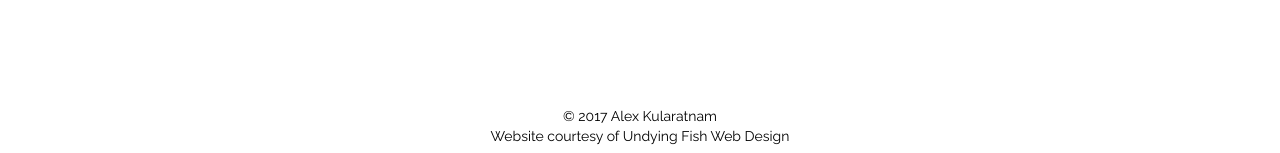
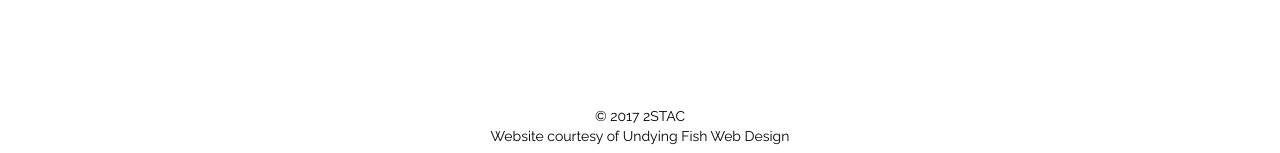
Before and after one commit to AlexK29/AlexK29.github.io, a Jekyll site: the page built from index.html, in a window 1280 px wide and 900 px high, scrolled down 2750 px. Shown: the part 744-897 px from the top of the window. Built offline with Jekyll 4.4.1, drawn with Linux system fonts in a browser that asks for light colours.

Commit message:
Update footer.html

```diff
--- a/_includes/footer.html
+++ b/_includes/footer.html
@@ -1,6 +1,6 @@
   <footer>
       <div class="col-xs-10 col-xs-offset-1 text-center">
-        <p>&copy; 2017 Alex Kularatnam<br>Website courtesy of <a href="http://undyingfish.com" target="_blank" style="color:inherit;text-decoration:none;">Undying Fish Web Design</a></p>
+        <p>&copy; 2017 2STAC<br>Website courtesy of <a href="http://undyingfish.com" target="_blank" style="color:inherit;text-decoration:none;">Undying Fish Web Design</a></p>
       </div>
   </footer>
   <!-- jQuery (necessary for Bootstrap's JavaScript plugins) -->
```
